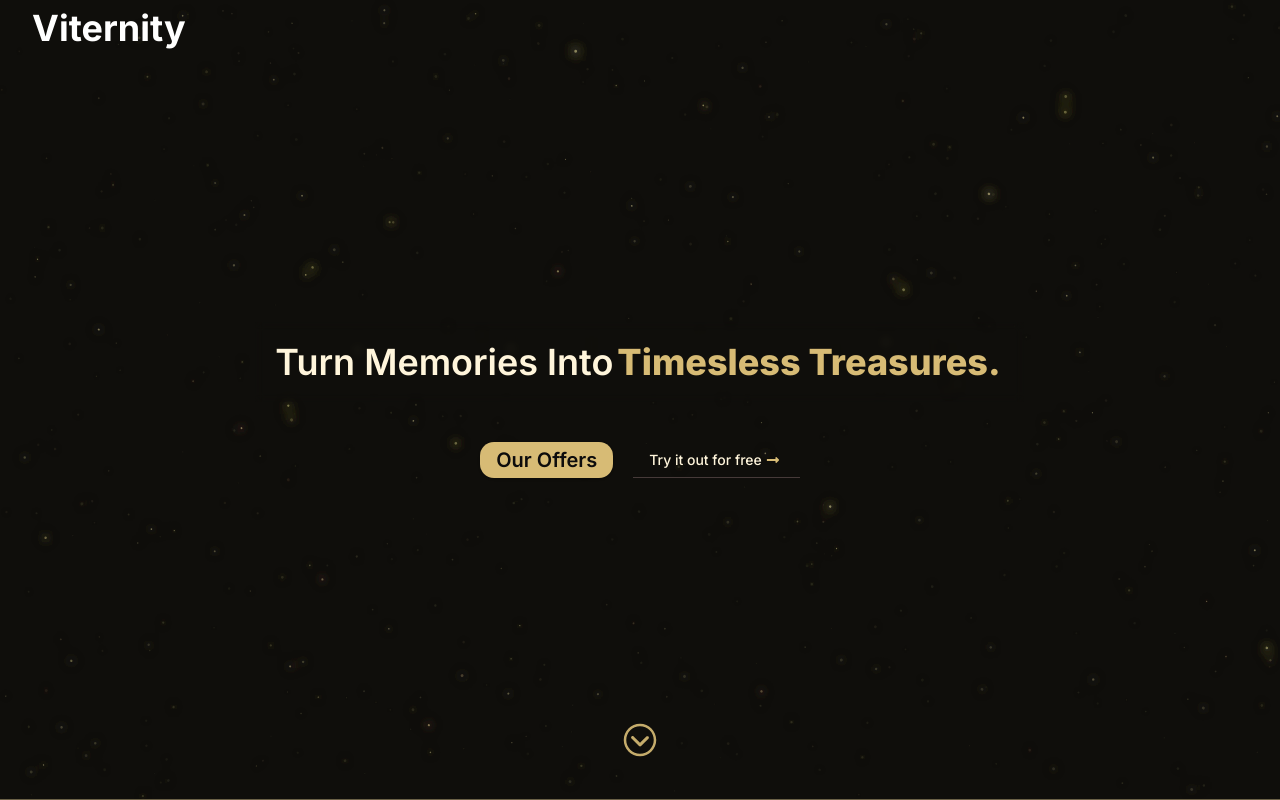
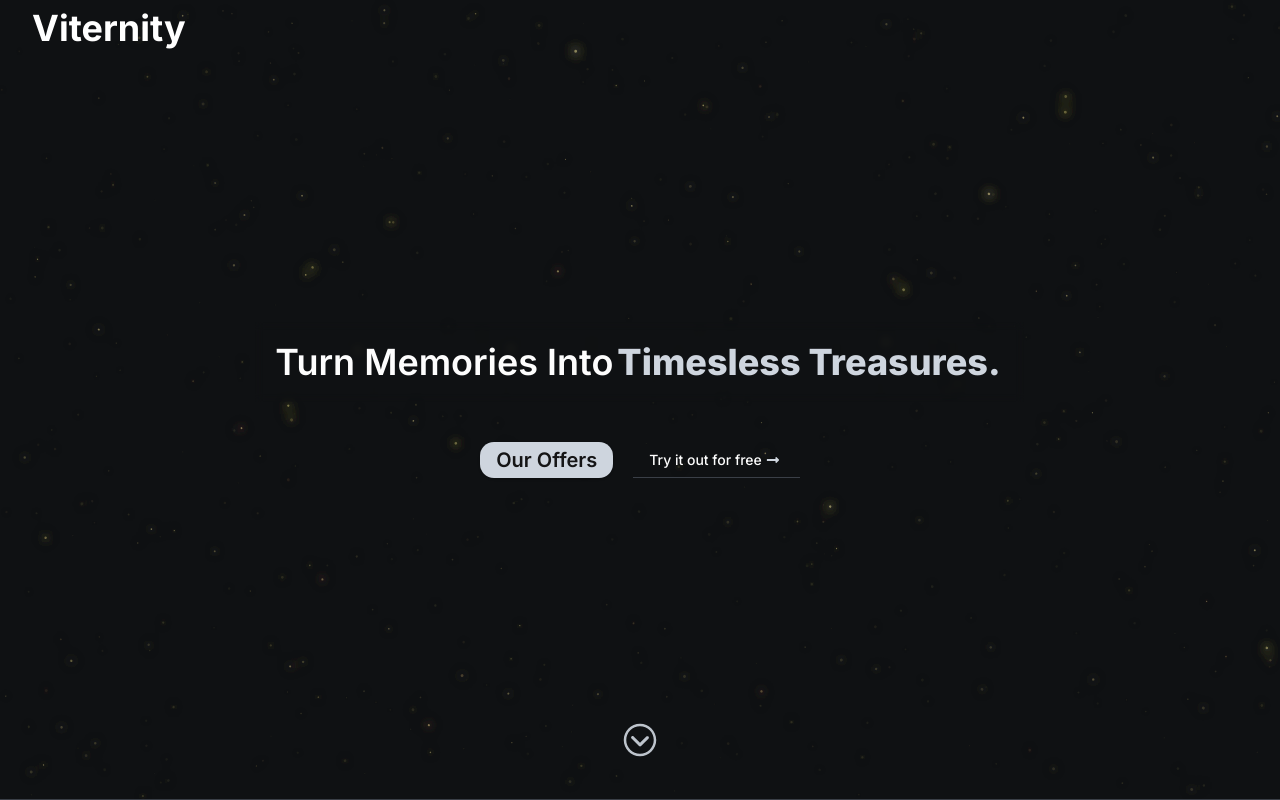
Before and after one commit to marcoff-33/Viternity, a Next.js app: page / in a window 1280 px wide. Shown: the top 800 px of the page. Built offline with nearby package versions, Linux system fonts and the light colour scheme.

Commit message:
fix: updated invalid validation schema for new vault

```diff
--- a/src/app/globals.css
+++ b/src/app/globals.css
@@ -4,25 +4,36 @@
 
 @layer base {
   :root {
-    --background: 43 15% 5%;
-    --foreground: 43 100% 93%;
-    --card: 43 1% 7%;
-    --card-foreground: 43 5% 100%;
-    --popover: 43 10% 5%;
-    --popover-foreground: 43 5% 100%;
-    --primary: 43 55% 65%;
-    --primary-foreground: 0 5% 5%;
-    --secondary: 43 10% 20%;
-    --secondary-foreground: 0 0% 100%;
-    --muted: 5 10% 25%;
-    --muted-foreground: 43 5% 65%;
-    --accent: 5 10% 25%;
-    --accent-foreground: 43 5% 95%;
-    --destructive: 0 50% 50%;
-    --destructive-foreground: 43 5% 100%;
-    --border: 43 20% 35%;
-    --input: 43 20% 50%;
-    --ring: 43 58.8% 40%;
+    --gradient: linear-gradient(to top left, #cfd9df, #e2ebf0);
+
+    --background: 215 13% 6.72%;
+    --foreground: 215 2% 99.2%;
+
+    --muted: 215 10% 25.2%;
+    --muted-foreground: 215 2% 58.4%;
+
+    --popover: 215 61% 10.92%;
+    --popover-foreground: 215 2% 99.2%;
+
+    --card: 215 61% 10.92%;
+    --card-foreground: 215 2% 99.2%;
+
+    --border: 215 10% 25.2%;
+    --input: 215 10% 25.2%;
+
+    --primary: 215 20% 84%;
+    --primary-foreground: 215 2% 8.4%;
+
+    --secondary: 215 10% 25.2%;
+    --secondary-foreground: 215 2% 99.2%;
+
+    --accent: 215 10% 25.2%;
+    --accent-foreground: 215 2% 99.2%;
+
+    --destructive: 0 62.8% 30.6%;
+    --destructive-foreground: 215 2% 99.2%;
+
+    --ring: 215 20% 84%;
     --radius: 1rem;
     --success: 131 33 60;
   }
--- a/src/components/newVaultDrawer.tsx
+++ b/src/components/newVaultDrawer.tsx
@@ -100,25 +100,13 @@ function ProfileForm({
   const [error, setError] = useState<string | null>(null);
   const router = useRouter();
 
-  const vaultSchema = z
-    .object({
-      vaultName: z.string(),
-      vaultStyle: z.string(),
-      vaultPassword: z
-        .string()
-        .length(
-          6,
-          "Vault password must be any combination of exactly 6 Numbers"
-        ),
-      adminPassword: z
-        .string()
-        .length(6, "Admin password must be exactly 6 characters"),
-      isPrivate: z.boolean(),
-    })
-    .refine((data) => data.vaultPassword !== data.adminPassword, {
-      message: "User password and admin password must be different",
-      path: ["adminPassword"], // This will highlight the adminPassword field if the error is thrown
-    });
+  const vaultSchema = z.object({
+    vaultName: z.string(),
+    vaultStyle: z.string(),
+    vaultPassword: z
+      .string()
+      .length(6, "Vault password must be any combination of exactly 6 Numbers"),
+  });
 
   const newVault = {
     vaultName,
@@ -175,13 +163,14 @@ function ProfileForm({
           type="text"
           placeholder="Only visible in your Dashboard"
           onChange={(event) => handleInputChange(setVaultName, event)}
-          className=""
+          className="ring-1 ring-muted "
         />
       </div>
       <div className="grid gap-2">
         <Label htmlFor="vaultName">Vault Password</Label>
         <Input
           id="vaultName"
+          className="ring-1 ring-muted "
           placeholder="Must be exactly 6 numbers"
           type="tel"
           onChange={(event) => handleInputChange(setVaultPassword, event)}
--- a/src/components/ui/input.tsx
+++ b/src/components/ui/input.tsx
@@ -12,7 +12,7 @@ const Input = React.forwardRef<HTMLInputElement, InputProps>(
         type={type}
         style={{ fontSize: "16px" }} // this is a hack to prevent zooming in on mobile
         className={cn(
-          "flex h-9 w-full text-foreground bg-transparent px-3 py-1 text-sm shadow-sm transition-colors  file:border-0 file:bg-transparent file:text-transparent file:font-medium  focus-visible:outline-none focus-visible:ring-1 focus-visible:ring-ring disabled:cursor-not-allowed disabled:opacity-50",
+          "placeholder:text-muted flex h-9 w-full text-foreground bg-transparent px-3 py-1 text-sm shadow-sm transition-colors  file:border-0 file:bg-transparent file:text-transparent file:font-medium  focus-visible:outline-none focus-visible:ring-1 focus-visible:ring-ring disabled:cursor-not-allowed disabled:opacity-50",
           className
         )}
         ref={ref}
```
